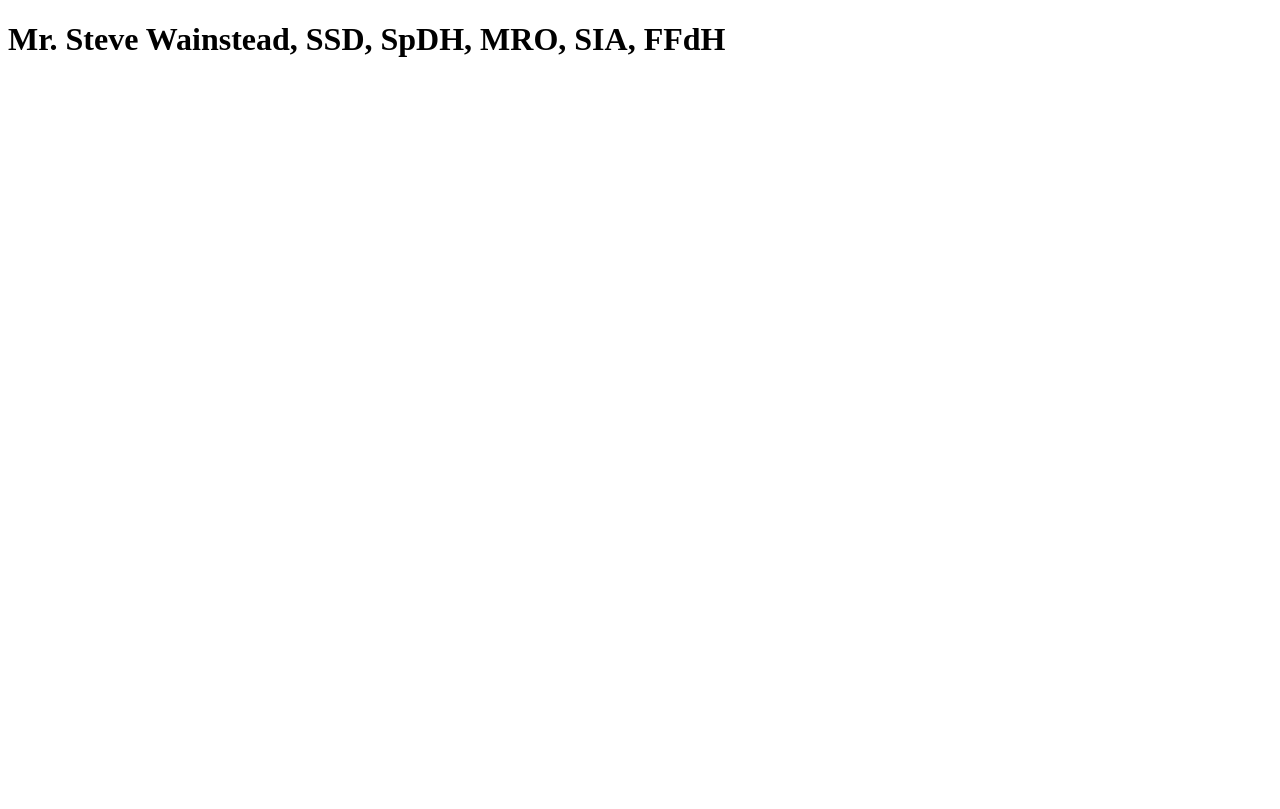
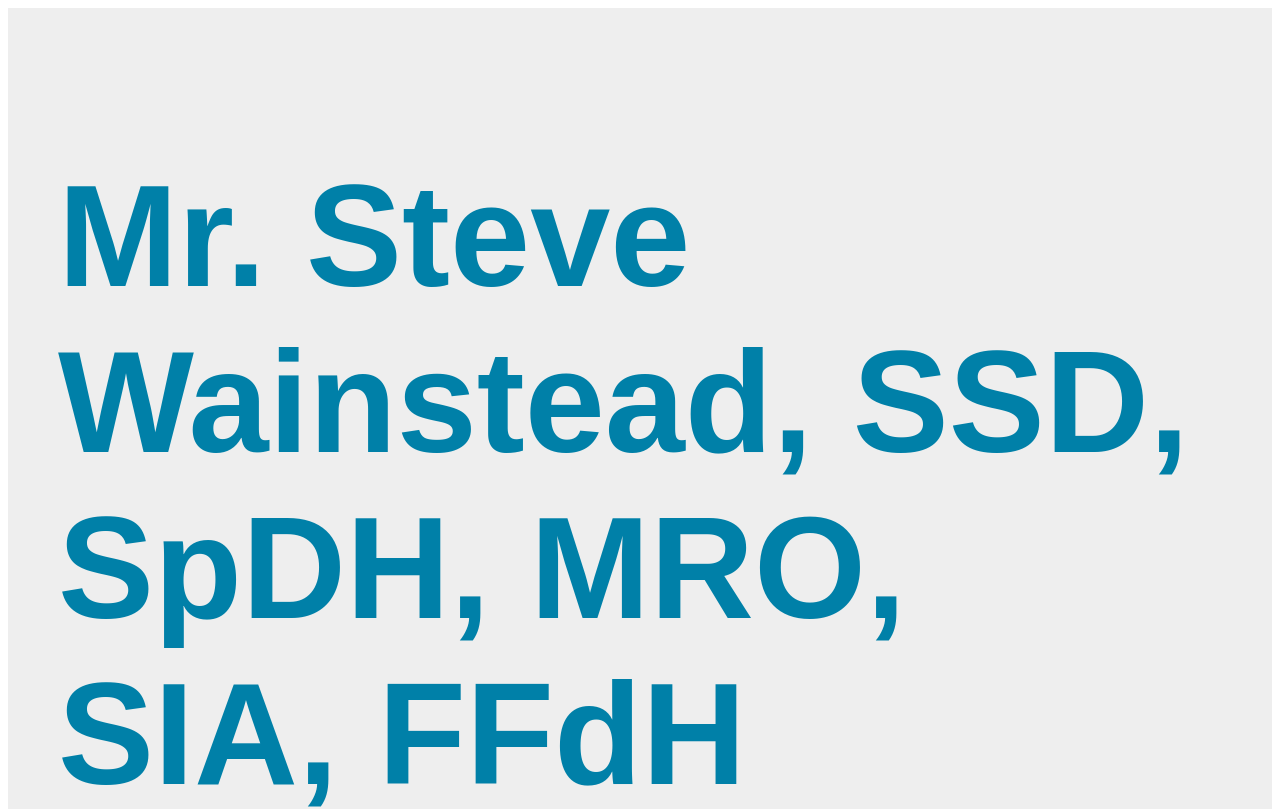
Before and after one commit to wainstead/learning_react_2nd_edition, a plain HTML site: page example.html in a window 1280 px wide. Shown: the top 809 px of the page. Drawn offline with nearby package versions, Linux system fonts and the light colour scheme.

Commit message:
Added CSS styling.

```diff
--- a/example.html
+++ b/example.html
@@ -7,6 +7,17 @@
     <script src="https://unpkg.com/react@16/umd/react.development.js"></script>
     <script src="https://unpkg.com/react-dom@16/umd/react-dom.development.js"></script>
     <script src="https://unpkg.com/babel-standalone@6.15.0/babel.min.js"></script>
+    <style>
+      #container {
+	  padding: 50px;
+	  background-color: #EEE;
+      }
+      #container h1 {
+	  font-size: 144px;
+	  font-family: sans-serif;
+	  color: #0080A8;
+      }
+    </style>
   </head>
   <body>
 
```
